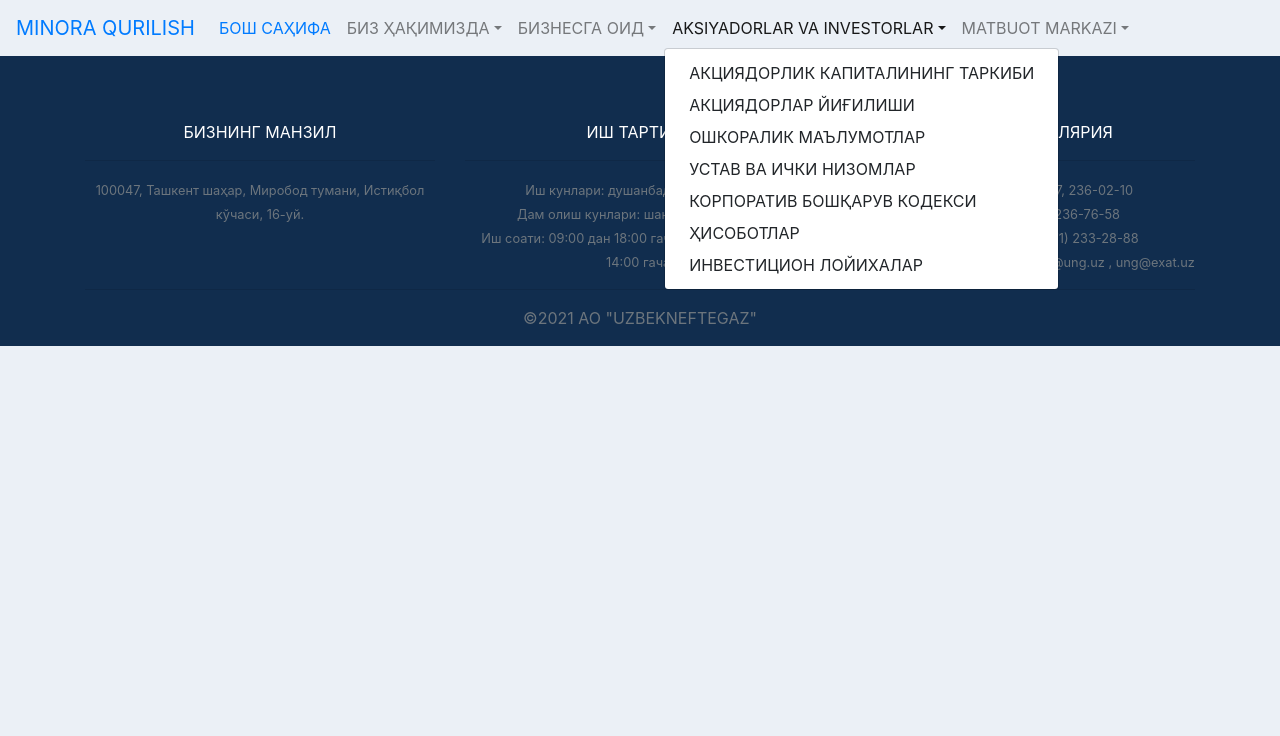
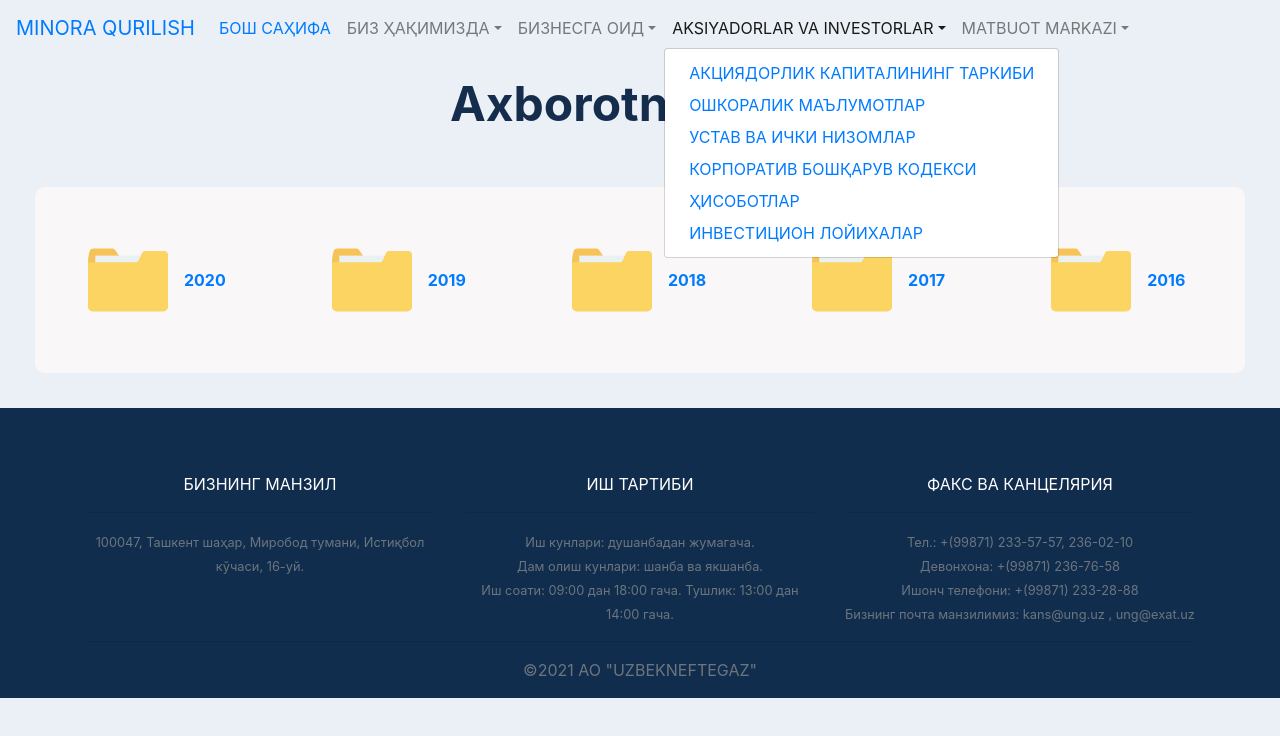
Before and after one commit to abon/minoraqurilish, a React (Create React App) app: page /hujjatlar in a window 1280 px wide. Both pictures are taken after a click on the button "AKSIYADORLAR VA INVESTORLAR". Shown: the top 736 px of the page. Built offline with nearby package versions, Linux system fonts and the light colour scheme.

Commit message:
add files on cloud storage

```diff
--- a/src/components/Appbar/Appbar.jsx
+++ b/src/components/Appbar/Appbar.jsx
@@ -67,17 +67,42 @@ const Appbar = () => {
                         </NavDropdown>
 
                         <NavDropdown title="Aksiyadorlar va investorlar" id="basic-nav-dropdown">
-                            <NavDropdown.Item>Акциядорлик капиталининг таркиби</NavDropdown.Item>
-                            <NavDropdown.Item >Акциядорлар йиғилиши</NavDropdown.Item>
-                            <NavDropdown.Item >Ошкоралик маълумотлар</NavDropdown.Item>
-                            <NavDropdown.Item >Устав ва ички низомлар</NavDropdown.Item>
-                            <NavDropdown.Item >Корпоратив бошқарув кодекси</NavDropdown.Item>
-                            <NavDropdown.Item >Ҳисоботлар</NavDropdown.Item>
-                            <NavDropdown.Item >Инвестицион лойихалар</NavDropdown.Item>
+                            <NavDropdown.Item>
+                                <Link to='/kapital-tarkibi'>
+                                    Акциядорлик капиталининг таркиби
+                                </Link>
+                            </NavDropdown.Item>
+                            <NavDropdown.Item ><Link to='/oshkora-malumot'>
+                                Ошкоралик маълумотлар
+                                </Link></NavDropdown.Item>
+                            <NavDropdown.Item >
+                                <Link to='/ustav'>
+                                    Устав ва ички низомлар
+                                </Link>
+                            </NavDropdown.Item>
+                            <NavDropdown.Item >
+                                <Link to='/korporativ'>
+                                    Корпоратив бошқарув кодекси
+                                </Link>
+                            </NavDropdown.Item>
+                            <NavDropdown.Item >
+                                <Link to='/hisobotlar'>
+                                    Ҳисоботлар
+                                </Link>
+                            </NavDropdown.Item>
+                            <NavDropdown.Item >
+                                <Link to='/inves-loyiha'>
+                                    Инвестицион лойихалар
+                                </Link>
+                            </NavDropdown.Item>
                         </NavDropdown>
 
                         <NavDropdown title="Matbuot markazi" id="basic-nav-dropdown">
-                            <NavDropdown.Item>Yangiliklar</NavDropdown.Item>
+                            <NavDropdown.Item>
+                                <Link to='/yangiliklar'>
+                                    Yangiliklar
+                                </Link>
+                            </NavDropdown.Item>
                         </NavDropdown>
                     </Nav>
 
--- a/src/components/CardGroup/CardGroup.css
+++ b/src/components/CardGroup/CardGroup.css
@@ -1,3 +1,9 @@
 .card__group {
-  margin: 10px;
+  margin: 5px;
 }
+/*
+.news__card {
+  -webkit-box-shadow: 2px 2px 6px -1px rgba(50, 50, 50, 0.87);
+  -moz-box-shadow: 2px 2px 6px -1px rgba(50, 50, 50, 0.87);
+  box-shadow: 2px 2px 6px -1px rgba(50, 50, 50, 0.87);
+} */
--- /dev/null
+++ b/src/components/Pages/Docs/Docs.css
@@ -0,0 +1,37 @@
+.docs {
+  flex: 1;
+  display: flex;
+  border-radius: 10px;
+  margin: 35px;
+  background-color: #f9f7f7;
+}
+
+.docs__heading {
+  font-size: 3em;
+  font-weight: bolder;
+  padding: 0.4em;
+  color: #152d4d;
+}
+
+.docs__2020 {
+  display: flex;
+  flex: 1;
+  align-items: center;
+  padding: 5px;
+}
+
+.docs__folder__img {
+  width: 80px;
+  height: 80px;
+}
+
+.docs__year {
+  font-size: 1rem;
+  margin-top: 1em;
+  font-weight: bolder;
+  margin-left: 1em;
+}
+
+.docs__links {
+  padding: 3em;
+}
--- /dev/null
+++ b/src/components/Pages/Docs/Docs.jsx
@@ -0,0 +1,47 @@
+import React from 'react'
+import folder from '../../../assets/folder.svg'
+
+import './Docs.css'
+
+const Docs = () => {
+    return (
+        <div>
+            <h1 className="docs__heading">Axborotnomalar</h1>
+            <div className="docs">
+                <a className='docs__links' href="https://www.mediafire.com/folder/e947yvxysl1lq">
+                    <div className="docs__2020">
+                        <img className="docs__folder__img" src={folder} />
+                        <p className='docs__year'>2020</p>
+                    </div>
+                </a>
+                <a className='docs__links' href="https://drive.google.com/drive/folders/1eeQTDMh8LMxqWyellzS2yZtIDBxkeVh1?usp=sharing">
+                    <div className="docs__2020">
+                        <img className="docs__folder__img" src={folder} />
+                        <p className='docs__year'>2019</p>
+                    </div>
+                </a>
+                <a className='docs__links' href="https://drive.google.com/drive/folders/1eeQTDMh8LMxqWyellzS2yZtIDBxkeVh1?usp=sharing">
+                    <div className="docs__2020">
+                        <img className="docs__folder__img" src={folder} />
+                        <p className='docs__year'>2018</p>
+                    </div>
+                </a>
+                <a className='docs__links' href="https://drive.google.com/drive/folders/1eeQTDMh8LMxqWyellzS2yZtIDBxkeVh1?usp=sharing">
+                    <div className="docs__2020">
+                        <img className="docs__folder__img" src={folder} />
+                        <p className='docs__year'>2017</p>
+                    </div>
+                </a>
+                <a className='docs__links' href="https://drive.google.com/drive/folders/1eeQTDMh8LMxqWyellzS2yZtIDBxkeVh1?usp=sharing">
+                    <div className="docs__2020">
+                        <img className="docs__folder__img" src={folder} />
+                        <p className='docs__year'>2016</p>
+                    </div>
+                </a>
+            </div>
+        </div>
+
+    )
+}
+
+export default Docs
--- a/src/components/Pages/Rahbariyat/Rahbariyat.css
+++ b/src/components/Pages/Rahbariyat/Rahbariyat.css
@@ -1,4 +1,4 @@
-.card {
+.director__card {
   -webkit-box-shadow: 5px 6px 21px 0px rgba(50, 50, 50, 0.72);
   -moz-box-shadow: 5px 6px 21px 0px rgba(50, 50, 50, 0.72);
   box-shadow: 5px 6px 21px 0px rgba(50, 50, 50, 0.72);
--- a/src/components/Pages/Rahbariyat/Rahbariyat.jsx
+++ b/src/components/Pages/Rahbariyat/Rahbariyat.jsx
@@ -19,7 +19,7 @@ const Rahbarlar = () => {
                 </ol>
             </nav>
             <Row>
-                <div className="card mb-3" style={{ margin: '30px' }} >
+                <div className="director__card  card mb-3" style={{ margin: '30px' }} >
                     <div className="row no-gutters">
                         <div class="col-md-4">
                             <img src={c6} style={{ height: '300px', width: '100%', objectFit: 'cover' }} className="card-img" alt="..." />
@@ -58,7 +58,7 @@ const Rahbarlar = () => {
                         </div>
                     </div>
                 </div>
-                <div className="card mb-3" style={{ margin: '30px' }} >
+                <div className="director__card card mb-3" style={{ margin: '30px' }} >
                     <div className="row no-gutters">
                         <div class="col-md-4">
                             <img src={c6} style={{ height: '300px', width: '100%', objectFit: 'cover' }} className="card-img" alt="..." />
@@ -97,7 +97,7 @@ const Rahbarlar = () => {
                         </div>
                     </div>
                 </div>
-                <div className="card mb-3" style={{ margin: '30px' }} >
+                <div className="director__card  card mb-3" style={{ margin: '30px' }} >
                     <div className="row no-gutters">
                         <div class="col-md-4">
                             <img src={c6} style={{ height: '300px', width: '100%', objectFit: 'cover' }} className="card-img" alt="..." />
@@ -136,7 +136,7 @@ const Rahbarlar = () => {
                         </div>
                     </div>
                 </div>
-                <div className="card mb-3" style={{ margin: '30px' }} >
+                <div className="director__card  card mb-3" style={{ margin: '30px' }} >
                     <div className="row no-gutters">
                         <div class="col-md-4">
                             <img src={c6} style={{ height: '300px', width: '100%', objectFit: 'cover' }} className="card-img" alt="..." />
--- a/src/components/Routes.jsx
+++ b/src/components/Routes.jsx
@@ -1,5 +1,5 @@
 import { Route, Switch } from "react-router-dom";
-import { Jamiyat, Home, Rahbariyat, Kasaba, Vacancy, Haridlar, Konkurslar, Shartnomalar, Mahsulotlar } from './index'
+import { Jamiyat, Home, Rahbariyat, Kasaba, Vacancy, Haridlar, Konkurslar, Shartnomalar, Mahsulotlar, Docs } from './index'
 
 const Routes = () => {
     return (
@@ -15,6 +15,7 @@ const Routes = () => {
                 <Route path="/konkurslar" component={Konkurslar} exact />
                 <Route path="/shartnomalar" component={Shartnomalar} exact />
                 <Route path="/mahsulotlar" component={Mahsulotlar} exact />
+                <Route path="/hujjatlar" component={Docs} exact />
             </Switch>
         </div>
     )
--- a/src/components/index.js
+++ b/src/components/index.js
@@ -12,3 +12,4 @@ export { default as Haridlar } from "./Pages/Haridlar/Haridlar";
 export { default as Konkurslar } from "./Pages/Konkurslar/Konkurslar";
 export { default as Shartnomalar } from "./Pages/Shartnomalar/Shartnomalar";
 export { default as Mahsulotlar } from "./Pages/Mahsulotlar/Mahsulotlar";
+export { default as Docs } from "./Pages/Docs/Docs";
```
Also changed, not shown: src/components/CardGroup/CardGroup.jsx (+22 -18 lines), src/assets/folder.svg (added).
